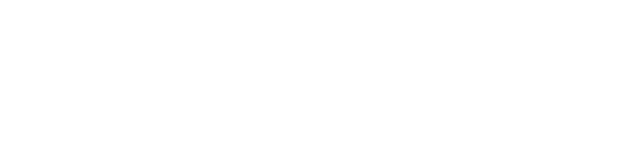
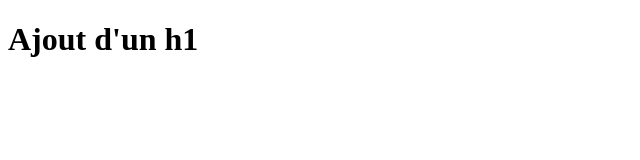
Before and after one commit to BarbaraGonthier/helloWorld, a plain HTML site: page index.html in a window 1280 px wide. Shown: the whole page, without its empty margins (0-640 px from the left). Drawn offline with Linux system fonts and the light colour scheme.

Commit message:
h1 added

```diff
--- a/index.html
+++ b/index.html
@@ -5,5 +5,6 @@
   <title>Challenge Github</title>
   </head>
   <body>
+    <h1>Ajout d'un h1</h1>
   </body>
 </html>
```
